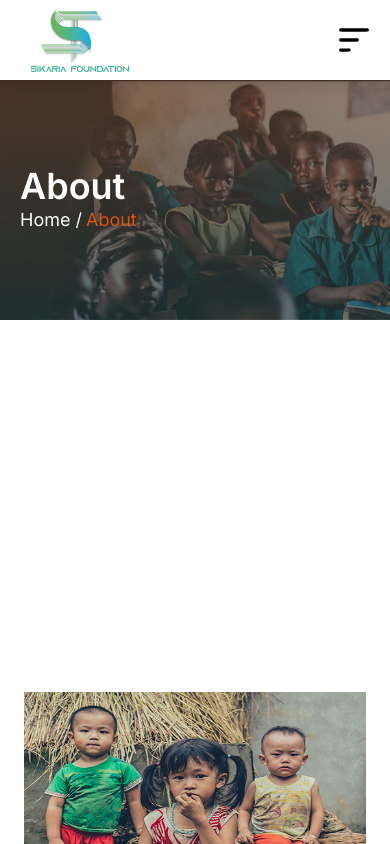
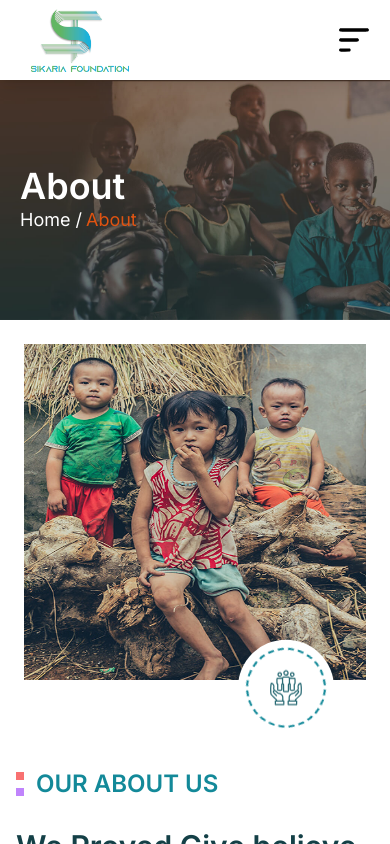
Before and after one commit to Mayank-Dev-23/Ngo_Website, a Next.js app: page /about in a window 390 px wide. Shown: the top 844 px of the page. Built offline with nearby package versions, Linux system fonts and the light colour scheme.

Commit message:
error fixed

```diff
--- a/src/app/components/Footer.jsx
+++ b/src/app/components/Footer.jsx
@@ -117,7 +117,7 @@ const Footer = () => {
             </div>
 
             <div className=' absolute bottom-14 w-full px-10 '>
-            <div className='h-[0.1rem] w-full bg- '></div>
+            <div className='h-[0.1rem] w-full bg-gray-100 '></div>
 
             </div>
 
--- a/src/app/components/sections/About.jsx
+++ b/src/app/components/sections/About.jsx
@@ -6,20 +6,20 @@ import CheckMark from "@/app/assests/icons/CheckMark";
 import People from "@/app/assests/icons/People";
 import RightArrow from "@/app/assests/icons/RightArrow";
 import Image from "next/image";
-import { useRouter } from "next/navigation";
+
 import React, { useState } from "react";
 
 const About = () => {
   const [change, setChange] = useState(false);
-  const router= useRouter();
+
   return (
-    <div className={`relative   ${router.pathname==="/about" ? "mt-1" :'mt-32'} overflow-hidden  z-20`}>
+    <div className={`relative  overflow-hidden  z-20`}>
       <div className="absolute -bottom-20 z-50  md:-right-[20rem] lg:-right-[10rem]  hide ">
          <div className="h-[400px] w-[500px] relative">
             <Image  src="/splash.png" fill  alt="splash" />
           </div>
          </div>
-    <div className="mt-[21.5rem] sm:mt-10 relaitve p-4">
+    <div className=" sm:mt-10 relaitve p-4">
 
 
       <div className="grid lg:grid-cols-2  gap-20 lg:gap-40 relative max-w-[80rem] mx-auto">
--- a/src/app/components/sections/Service.jsx
+++ b/src/app/components/sections/Service.jsx
@@ -33,7 +33,7 @@ const serviceDesc = [
 
 const Service = () => {
   return (
-   <div className="static">
+   <div className="static mb-[30rem] sm:mb-32">
      <div className="relative h-[80%] sm:h-[50%] md:h-auto lg:h-[50%] xl:h-auto">
       <div className=" flex  lg:justify-center p-4 lg:p-0">
         <div className="lg:w-[100%] xl:w-[100%] 2xl:w-[70%] h-72  relative w-full ">
```
